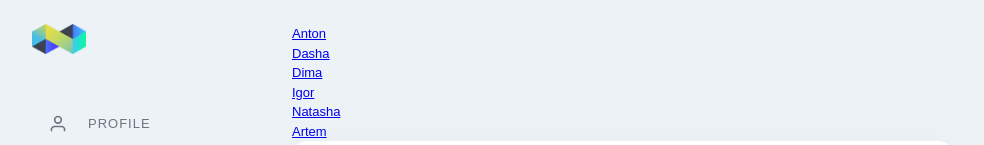
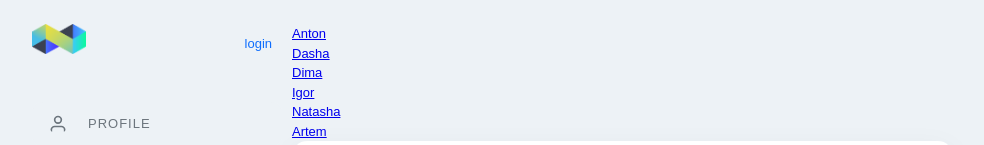
Before and after one commit to antondoom1/social-network, a React (Create React App) app: page /dialogs in a window 1280 px wide. Shown: the top 145 px of the page, without its empty margins (32-1016 px from the left). Built offline with nearby package versions, Linux system fonts and the light colour scheme; no server answers.

Commit message:
Samurai's way 61 - cookie, login, auth/me

```diff
--- a/src/components/Navbar/Navbar.module.css
+++ b/src/components/Navbar/Navbar.module.css
@@ -7,6 +7,13 @@
     padding-bottom: 1.5rem;
     padding-left: 20rem;
     margin-bottom: 1.5rem;
+    display: flex;
+    justify-content: space-between;
+}
+
+.containerNav .navHeader div {
+    margin-right: 20px;
+    margin-top: 10px;
 }
 
 .containerNav .nav .item .navbarIco {
--- a/src/components/Navbar/Navbar.tsx
+++ b/src/components/Navbar/Navbar.tsx
@@ -1,18 +1,16 @@
 import React from 'react'
 import {NavLink} from 'react-router-dom'
 import s from './Navbar.module.css'
-import {User, MessageCircle, Globe, Music, Settings, Users} from 'react-feather'
-import logo from './logo.png'
+import {Globe, MessageCircle, Music, Settings, User, Users} from 'react-feather'
+import {NavbarHeaderContainer} from './NavbarHeaderContainer'
 
 export const Navbar = () => {
   return (
     <div>
       <div className={s.containerNav}>
-        <div className={s.navHeader}>
-          <NavLink to="/index.html">
-            <img src={logo} alt="logo"/>
-          </NavLink>
-        </div>
+
+        <NavbarHeaderContainer/>
+
         <nav className={s.nav}>
           <div className={s.item}>
             <NavLink to="/profile" activeClassName={s.activeLink}>
--- /dev/null
+++ b/src/components/Navbar/NavbarHeader.tsx
@@ -0,0 +1,23 @@
+import s from './Navbar.module.css'
+import {NavLink} from 'react-router-dom'
+import logo from './logo.png'
+import React from 'react'
+import {MapStateToPropsType} from './NavbarHeaderContainer'
+
+export const NavbarHeader: React.FC<MapStateToPropsType> = ({isAuth, login}) => {
+
+  return (
+    <div className={s.navHeader}>
+      <NavLink to="/login">
+        <img src={logo} alt="logo"/>
+      </NavLink>
+      <NavLink to={'/login'}>
+        {
+          isAuth
+            ? <div>{login}</div>
+            : <div>login</div>
+        }
+      </NavLink>
+    </div>
+  )
+}
--- /dev/null
+++ b/src/components/Navbar/NavbarHeaderContainer.tsx
@@ -0,0 +1,44 @@
+import React from 'react'
+import {AppStateType} from '../../redux/redux-store'
+import {NavbarHeader} from './NavbarHeader'
+import axios from 'axios'
+import {connect} from 'react-redux'
+import {setAuthUserData} from '../../redux/auth-reducer'
+
+export type MapStateToPropsType = {
+  isAuth: boolean
+  login: string | null
+}
+
+type MapDispatchToPropsType = {
+  setAuthUserData: (userId: number, login: string, email: string) => void
+}
+
+type NavbarHeaderPropsType = MapStateToPropsType & MapDispatchToPropsType
+
+export class NavbarHeaderContainerAPI extends React.Component<NavbarHeaderPropsType, AppStateType> {
+
+  componentDidMount() {
+    axios
+      .get(`https://social-network.samuraijs.com/api/1.0/auth/me`, {
+        withCredentials: true
+      })
+      .then((response) => {
+        if (response.data.resultCode === 0) {
+          let {id, login, email} = response.data.data
+          this.props.setAuthUserData(id, login, email)
+        }
+      })
+  }
+
+  render() {
+    return <NavbarHeader {...this.props}/>
+  }
+}
+
+const mapStateToProps = (state: AppStateType): MapStateToPropsType => ({
+  isAuth: state.auth.isAuth,
+  login: state.auth.login
+})
+
+export const NavbarHeaderContainer = connect(mapStateToProps, {setAuthUserData})(NavbarHeaderContainerAPI)
--- a/src/components/Profile/ProfileAPIComponent.tsx
+++ b/src/components/Profile/ProfileAPIComponent.tsx
@@ -33,6 +33,10 @@ export class ProfileAPIComponent extends React.Component<ProfilePropsType, AppSt
       })
   }
 
+  componentDidUpdate() {
+    document.title = this.props.profile.fullName
+  }
+
   render() {
     return (
       <Profile profile={this.props.profile}/>
--- /dev/null
+++ b/src/redux/auth-reducer.ts
@@ -0,0 +1,34 @@
+export type InitialStateType = {
+  id: number | null
+  login: string | null
+  email: string | null
+  isAuth: boolean
+}
+
+let initialState: InitialStateType = {
+  id: null,
+  login: null,
+  email: null,
+  isAuth: false
+}
+
+export const authsReducer = (state: InitialStateType = initialState, action: setAuthUserDataType): InitialStateType => {
+  switch (action.type) {
+    case 'SET-USER-DATA':
+      return {
+        ...state,
+        ...action.payload,
+        isAuth: true
+      }
+    default:
+      return state
+  }
+}
+
+export type setAuthUserDataType = ReturnType<typeof setAuthUserData>
+export const setAuthUserData = (userId: number, login: string, email: string) => {
+  return {
+    type: 'SET-USER-DATA',
+    payload: {id: userId, login, email}
+  } as const
+}
--- a/src/redux/profile-reducer.ts
+++ b/src/redux/profile-reducer.ts
@@ -35,7 +35,7 @@ let initialState: InitialStateType = {
     },
     lookingForAJob: true,
     lookingForAJobDescription: null,
-    fullName: null,
+    fullName: '',
     userId: 2,
     photos: {
       small: null,
--- a/src/redux/redux-store.ts
+++ b/src/redux/redux-store.ts
@@ -3,6 +3,7 @@ import {profileReducer} from './profile-reducer'
 import {dialogsReducer} from './dialogs-reducer'
 import {sidebarReducer} from './sidebar-reducer'
 import {usersReducer} from './users-reducer'
+import {authsReducer} from './auth-reducer'
 
 export type AppStateType = ReturnType<typeof rootReducer>
 // export type RootStoreType = typeof store
@@ -12,7 +13,8 @@ let rootReducer = combineReducers({
   profilePage: profileReducer,
   dialogsPage: dialogsReducer,
   sidebar: sidebarReducer,
-  usersPage: usersReducer
+  usersPage: usersReducer,
+  auth: authsReducer
 })
 
 export let store = createStore(rootReducer)
--- a/src/types/entities.ts
+++ b/src/types/entities.ts
@@ -56,7 +56,7 @@ export type ProfileType = {
   contacts: ProfileContactsType
   lookingForAJob: boolean
   lookingForAJobDescription: string | null
-  fullName: string | null
+  fullName: string
   userId: number
   photos: PhotosType
 }
```
Also changed, not shown: 1 other file (tests, documents, lock files or other folders).
